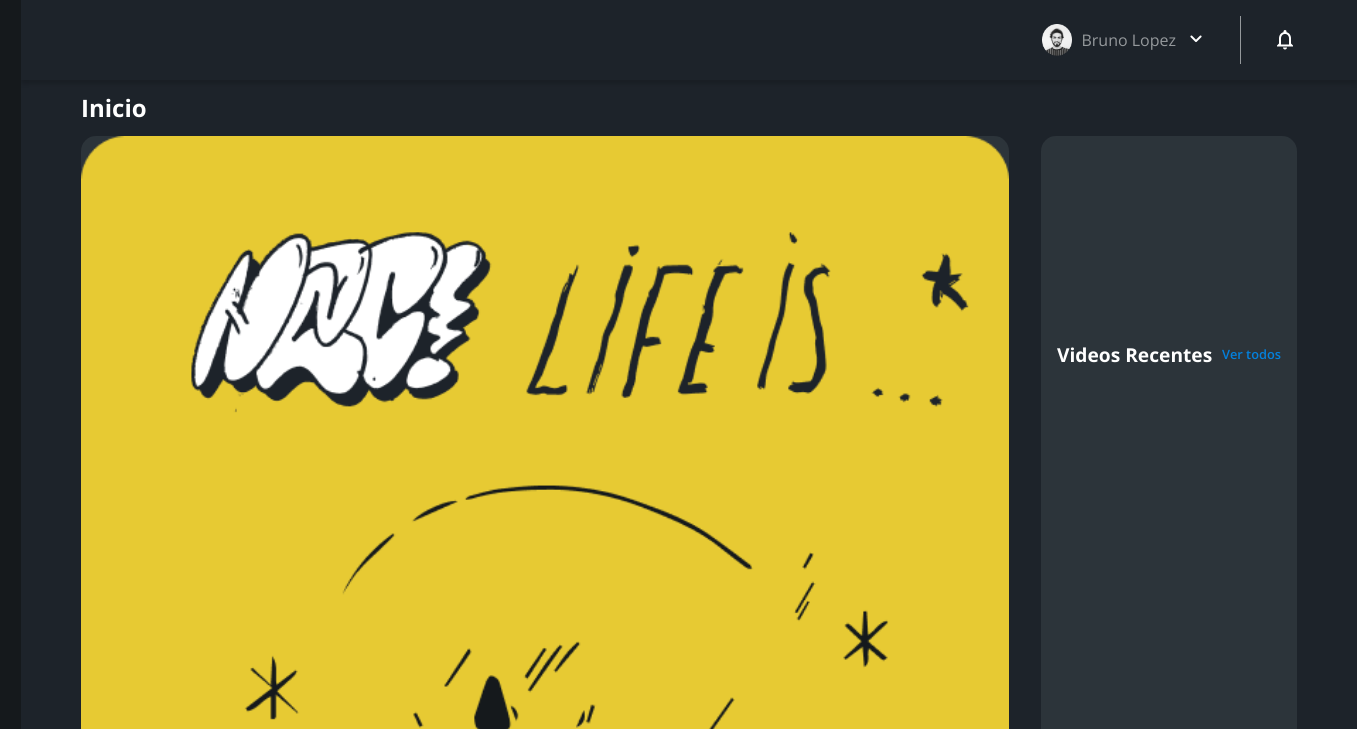
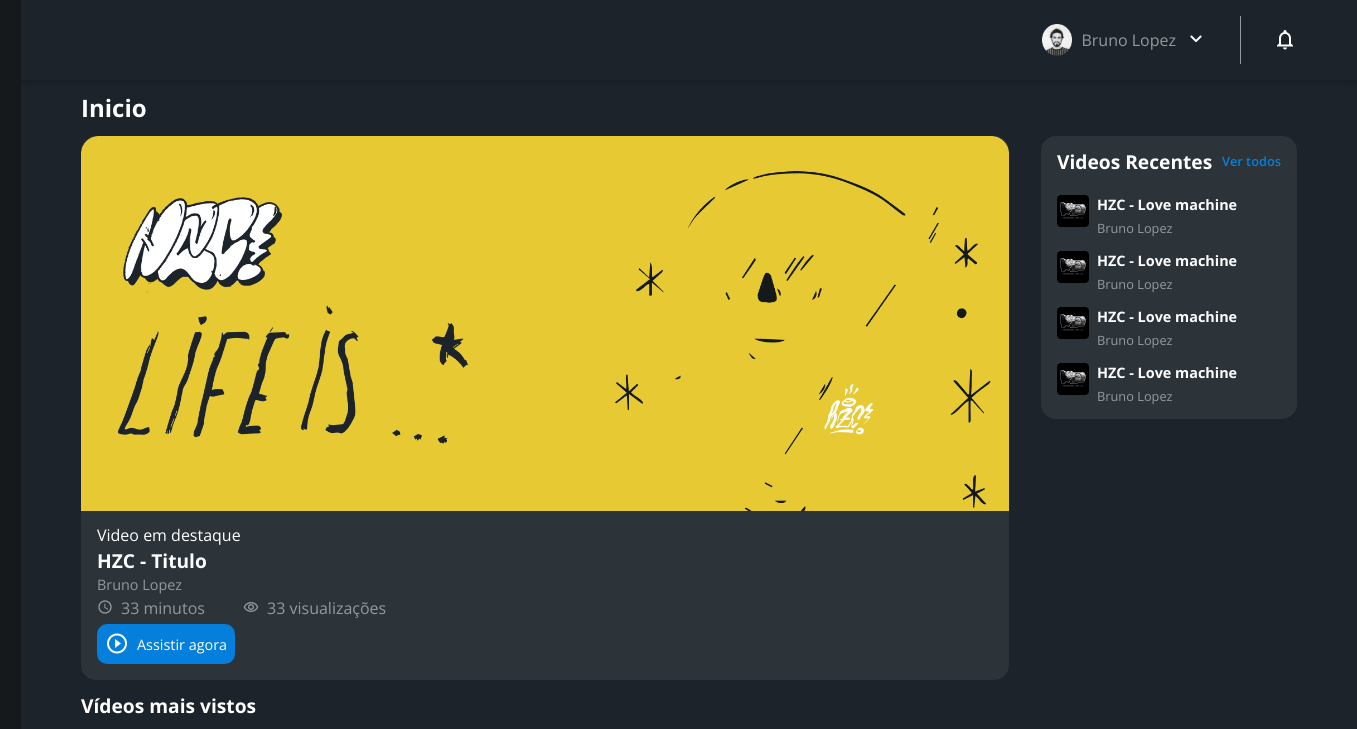
Before and after one commit to camilavitoriacosta/FlexGrid, a plain HTML site: page index.html in a window 1536 px wide. Shown: the top 729 px of the page, 179-1536 px from the left. Drawn offline with nearby package versions, Linux system fonts and the light colour scheme.

Commit message:
Arrumando cards

```diff
--- a/assets/css/estilos.css
+++ b/assets/css/estilos.css
@@ -182,7 +182,7 @@ body {
   font-weight: 700;
 }
 
-.titulo-secao {
+.titulo--secao {
   font-size: 1.2rem;
   font-weight: 700;
 }
@@ -200,12 +200,15 @@ body {
       "destaque-video destaque-video videos-recentes"
       "secao-videos secao-videos secao-videos"
       "produtos-recentes destaque-produtos destaque-produtos"
-      "secao-produtos secao-produtos secao-produtos"
-    ;
+      "secao-produtos secao-produtos secao-produtos";
   }
 
-  .titulo-pagina{
+  .titulo-pagina {
     grid-area: titulo--pagina;
+  }
+
+  .titulo--secao {
+    grid-column: span 4;
   }
 }
 
@@ -214,6 +217,10 @@ body {
   border-radius: 15px;
   overflow: hidden;
   background-color: #2c343a;
+}
+
+.cartao__imagem--desktop {
+  display: none;
 }
 
 .cartao--destaque {
@@ -290,6 +297,21 @@ body {
 }
 
 @media screen and (min-width: 1440px) {
+  .cartao--destaque {
+    margin-bottom: 0;
+  }
+
+  .cartao__botao--destaque {
+    grid-column: auto;
+    padding: 16px 8px;
+  }
+
+  .cartao__imagem--desktop {
+    display: block;
+  }
+  .cartao__imagem--mobile {
+    display: none;
+  }
   .cartao--recentes {
     display: grid;
     grid-template-columns: auto auto;
@@ -298,6 +320,7 @@ body {
     width: 256px;
     padding: 16px;
     box-sizing: border-box;
+    align-self: flex-start;
   }
 
   .cartao--recentes .cartao__titulo {
@@ -345,26 +368,32 @@ body {
   gap: 16px;
 }
 
-.destaque-video{
+@media screen and (min-width: 1440px) {
+  .secao {
+    grid-template-columns: repeat(4, 1fr);
+  }
+
+  .destaque-video {
     grid-area: destaque-video;
   }
 
-.videos-recentes{
+  .videos-recentes {
     grid-area: videos-recentes;
   }
 
-.secao-videos{
-  grid-area:  secao-videos;
+  .secao-videos {
+    grid-area: secao-videos;
   }
 
-.destaque-produtos{
+  .destaque-produtos {
     grid-area: destaque-produtos;
   }
 
-.produtos-recentes{
+  .produtos-recentes {
     grid-area: produtos-recentes;
   }
 
-.secao-produtos{
+  .secao-produtos {
     grid-area: secao-produtos;
   }
+}
--- a/index.html
+++ b/index.html
@@ -33,7 +33,8 @@
     <main class="principal">
         <h2 class="titulo-pagina">Inicio</h2>
         <article class="cartao cartao--destaque destaque-video">
-            <img src="assets/img/banner-mobile_1.png" alt="Banner do cartao" class="cartao__imagem">
+            <img src="assets/img/banner-mobile_1.png" alt="Banner do cartao" class="cartao__imagem cartao__imagem--mobile">
+            <img src="assets/img/banner_1.png" alt="Banner do cartao" class="cartao__imagem cartao__imagem--desktop">
             <div class="cartao__conteudo">
                 <p class="cartao__destaque"> Video em destaque </p>
                 <h3 class="cartao__titulo"> HZC - Titulo </h3>
@@ -140,7 +141,8 @@
             </ul>
         </article>
         <article class="cartao cartao--destaque destaque-produtos">
-            <img src="assets/img/banner-mobile_1.png" alt="Banner do cartao" class="cartao__imagem">
+            <img src="assets/img/banner-mobile_2.png" alt="Banner do cartao" class="cartao__imagem cartao__imagem--mobile">
+            <img src="assets/img/banner_2.png" alt="Banner do cartao" class="cartao__imagem cartao__imagem--desktop">
             <div class="cartao__conteudo">
                 <p class="cartao__destaque">Vídeo em destaque</p>
                 <h3 class="cartao__titulo">HZC - Título</h3>
```
Lines whose indentation alone changed are shown as unchanged.
